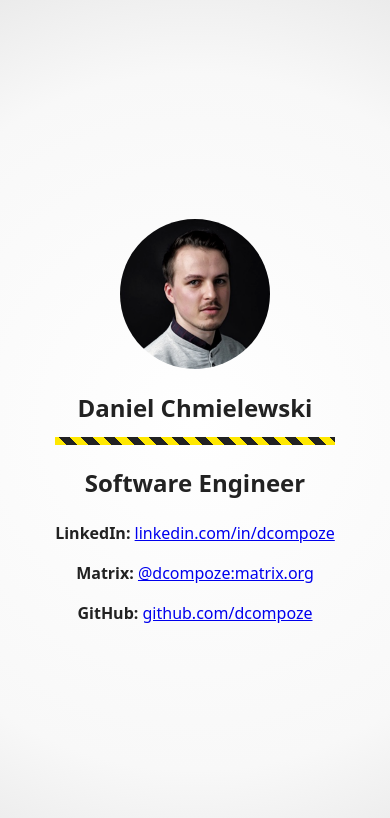
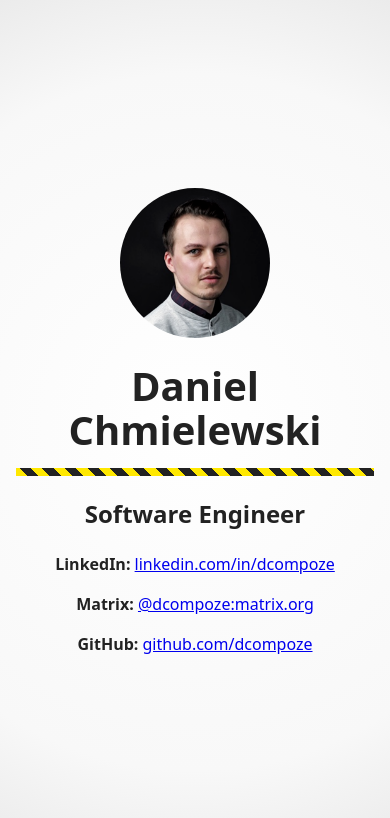
Before and after one commit to dcompoze/dcsoftware, a plain HTML site: page static/index.html in a window 390 px wide. Drawn offline with Linux system fonts and the light colour scheme.

Commit message:
Added: 0 | Modified: 1 | Deleted: 0 | #221798

```diff
--- a/static/styles.css
+++ b/static/styles.css
@@ -27,12 +27,6 @@ h1 {
     margin: 0;
 }
 
-@media screen and (max-width: 480px) {
-    h1 {
-        font-size: 1.5rem;
-    }
-}
-
 h1::after {
     content: '';
     background-color: #ffe800;
```
